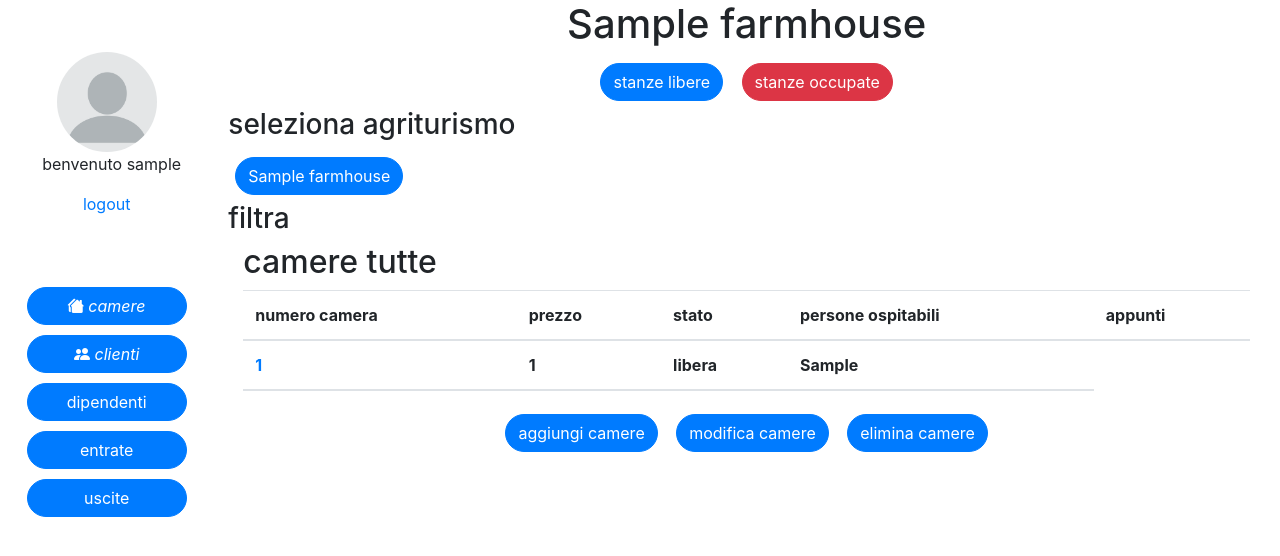
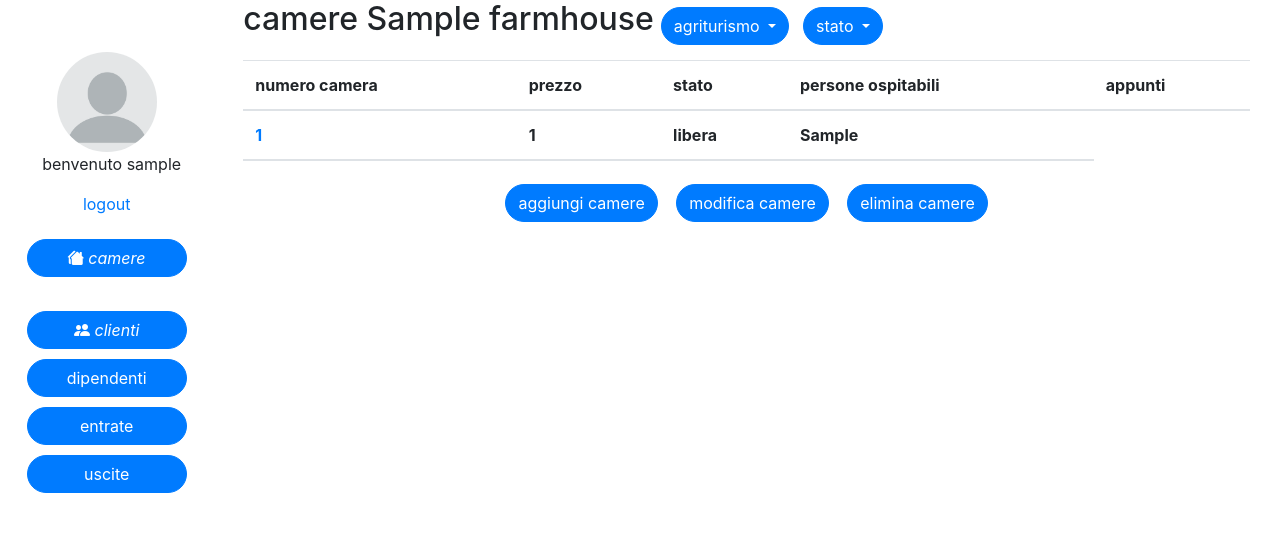
Before and after one commit to DBDeve/progetto_ITS, a Django app: a page that uses G_agr/gestione/templates/visualizza.html in a window 1280 px wide. Shown: the top 556 px of the page. Run offline with Django 5.2, Linux system fonts and the light colour scheme; a user stored in the database is signed in; tables that the repository leaves empty hold one stand-in row (values such as "Sample post"); lists and menus that the app fills with data are empty.

Commit message:
aggiornamento templates

```diff
--- a/G_agr/gestione/templates/modello_visualizza.html
+++ b/G_agr/gestione/templates/modello_visualizza.html
@@ -57,40 +57,29 @@
       <div class="text-center float-center" id="menu">
         <!-- come scrivere gli url -->
         <div class="text-center" style="margin: 20px">
-          <a href=""> <img src="{% static 'immagine utente.webp' %}" alt="immagine utente"> </a>
+          <a > <img src="{% static 'immagine utente.webp' %}" alt="immagine utente"> </a>
           <p style=" padding-left: 10px;"> benvenuto {{user.username}} </p> <a href="{% url 'logout' %}"> logout</a>
         </div>
+        <!-- sono per forza filtrate per agriturismo -->
+        <a href="{% url 'visualizza' username=username agriturismo=agriturismo argomento='camere' scelta='tutte'%}" class="btn btn-primary" role="button"> <i class="bi bi-houses-fill"> camere </i> </a>
         <br>
         <br>
-        <a href="{% url 'visualizza' username=username agriturismo=agriturismo argomento='camere' scelta='tutte'%}" class="btn btn-primary" role="button"> <i class="bi bi-houses-fill"> camere </i> </a>
+        <!-- non sono per forza filtrate per agriturismo-->
         <a href="{% url 'visualizza' username=username agriturismo=agriturismo argomento='clienti' scelta='tutte'%}" class="btn btn-primary" role="button"> <i class="bi bi-people-fill"> clienti </i> </a>
         <a href="{% url 'visualizza' username=username agriturismo=agriturismo argomento='dipendenti' scelta='tutte'%}" class="btn btn-primary" role="button"> dipendenti   </a>
         <a href="{% url 'visualizza' username=username agriturismo=agriturismo argomento='entrate' scelta='tutte'%}" class="btn btn-primary" role="button"> entrate   </a>
         <a href="{% url 'visualizza' username=username agriturismo=agriturismo argomento='uscite' scelta='tutte'%}" class="btn btn-primary" role="button"> uscite </a>
+
       </div>
     </div>
     <div class="col-md-10">
-      <div class="text-center">
-        <h1> {{agriturismo}}</h1>
-              <div class="text-center">
-                <a href="{% url 'visualizza' username=username agriturismo=agriturismo argomento='camere' scelta='libera' %}" class="btn btn-primary" role="button">  stanze  libere </a>
-                <a href="{% url 'visualizza' username=username agriturismo=agriturismo argomento='camere' scelta='occupata' %}" class="btn btn-danger" role="button">  stanze  occupate </a>
-              </div>
-      </div>
-      <div class="text-align">
-        <h3> seleziona agriturismo</h3>
-        {%block seleziona_agriturismo%}
-        {%endblock%}
-      </div>
-      <div class="text-align">
-        <h3> filtra</h3>
-        {%block filtri%}
-        {%endblock%}
-      </div>
       <div class="container" >
-        <!-- blocco per l'inserimento dell'h1-->
-      <!-- blocco per inserimento dell'h2-->
-      <h2> {%block h2%}{%endblock%} </h2>
+
+        <h2 class="btn-group">
+          {%block h2%}{%endblock%}
+          {%block seleziona_agriturismo%} {%endblock%}
+          {%block filtri%} {%endblock%}
+        </h2>
 
         <div class="table-responsive">
           <table class="table">
@@ -107,6 +96,7 @@
 
 
 
+
 <div class="text-center">
   {% block pulsanti %}
 
--- a/G_agr/gestione/templates/visualizza.html
+++ b/G_agr/gestione/templates/visualizza.html
@@ -14,23 +14,56 @@
     {% if nome_pagina %}
        {% block title %} {{agriturismo}} {% endblock %}
        {%block h1%} {{agriturismo}} {%endblock%}
-       {%block h2%} {{nome_pagina}} {{scelta}} {%endblock%}
+       {%block h2%} {{nome_pagina}} {{agriturismo}} {%endblock%}
     {% endif %}
 
     {% block pulsanti %}
-    <a href="{% url 'aggiungi' username=username agriturismo=agriturismo argomento=nome_pagina %}" class="btn btn-primary" role="button">  aggiungi {{nome_pagina}} </a>
-    <a href="{% url 'modifica' username=username agriturismo=agriturismo argomento=nome_pagina %}" class="btn btn-primary" role="button">  modifica {{nome_pagina}} </a>
-    <a href="{% url 'elimina' username=username agriturismo=agriturismo argomento=nome_pagina %}" class="btn btn-primary" role="button">  elimina {{nome_pagina}} </a>
+      <a href="{% url 'aggiungi' username=username agriturismo=agriturismo argomento=nome_pagina %}" class="btn btn-primary" role="button">  aggiungi {{nome_pagina}} </a>
+      <a href="{% url 'modifica' username=username agriturismo=agriturismo argomento=nome_pagina %}" class="btn btn-primary" role="button">  modifica {{nome_pagina}} </a>
+      <a href="{% url 'elimina' username=username agriturismo=agriturismo argomento=nome_pagina %}" class="btn btn-primary" role="button">  elimina {{nome_pagina}} </a>
     {%endblock%}
 
     {%block seleziona_agriturismo%}
-      {%for valore in valori_FarmHouses%}
-       <a href="{% url 'visualizza' username=username agriturismo=valore.FarmHouseName argomento=nome_pagina scelta='tutte' %}" class="btn btn-primary" role="button">  {{valore.FarmHouseName}} </a>
-      {%endfor%}
+      <div class="dropdown">
+        <button class="btn btn-primary dropdown-toggle" type="button" id="dropdownMenuButton" data-toggle="dropdown" aria-haspopup="true" aria-expanded="false">
+          agriturismo
+        </button>
+        <div class="dropdown-menu" aria-labelledby="dropdownMenuButton">
+          {%for valore in valori_FarmHouses%}
+            <a class="dropdown-item" href="{% url 'visualizza' username=username agriturismo=valore.FarmHouseName argomento=nome_pagina scelta=scelta %}">  {{valore.FarmHouseName}} </a>
+          {%endfor%}
+        </div>
+      </div>
     {%endblock%}
 
-    {%block filtri%}
 
+    <!-- visualizazione blocco filtri-->
+    {% block filtri%}
+      {%if "camere" in nome_pagina%}
+        <div class="dropdown">
+          <button class="btn btn-primary dropdown-toggle" type="button" id="dropdownMenuButton" data-toggle="dropdown" aria-haspopup="true" aria-expanded="false">
+            stato
+          </button>
+          <div class="dropdown-menu" aria-labelledby="dropdownMenuButton">
+            <a class="dropdown-item" href="{% url 'visualizza' username=username agriturismo=agriturismo argomento=nome_pagina scelta='occupata' %}"> occupata </a>
+            <a class="dropdown-item" href="{% url 'visualizza' username=username agriturismo=agriturismo argomento=nome_pagina scelta='libera' %}"> libera </a>
+            <a class="dropdown-item" href="{% url 'visualizza' username=username agriturismo=agriturismo argomento=nome_pagina scelta='prenotata' %}"> prenotata </a>
+            <a class="dropdown-item" href="{% url 'visualizza' username=username agriturismo=agriturismo argomento=nome_pagina scelta='non disponibile' %}"> non disponibile </a>
+            <a class="dropdown-item" href="{% url 'visualizza' username=username agriturismo=agriturismo argomento=nome_pagina scelta='tutte' %}"> tutte </a>
+          </div>
+        </div>
+      {%elif "clienti" in nome_pagina%}
+        <div class="dropdown">
+          <button class="btn btn-primary dropdown-toggle" type="button" id="dropdownMenuButton" data-toggle="dropdown" aria-haspopup="true" aria-expanded="false">
+            stato
+          </button>
+          <div class="dropdown-menu" aria-labelledby="dropdownMenuButton">
+            <a class="dropdown-item" href="{% url 'visualizza' username=username agriturismo=agriturismo argomento=nome_pagina scelta='tutti' %}"> tutti </a>
+            <a class="dropdown-item" href="{% url 'visualizza' username=username agriturismo=agriturismo argomento=nome_pagina scelta='cliente attuale' %}"> clienti attuali </a>
+            <a class="dropdown-item" href="{% url 'visualizza' username=username agriturismo=agriturismo argomento=nome_pagina scelta='cliente non attuale' %}"> clienti passati </a>
+          </div>
+        </div>
+      {%endif%}
     {%endblock%}
 
 
```
Also changed, not shown: G_agr/gestione/templates/form_accedi.html (+2 -6 lines), G_agr/gestione/views.py (line endings or trailing spaces). Lines whose indentation alone changed are shown as unchanged.
